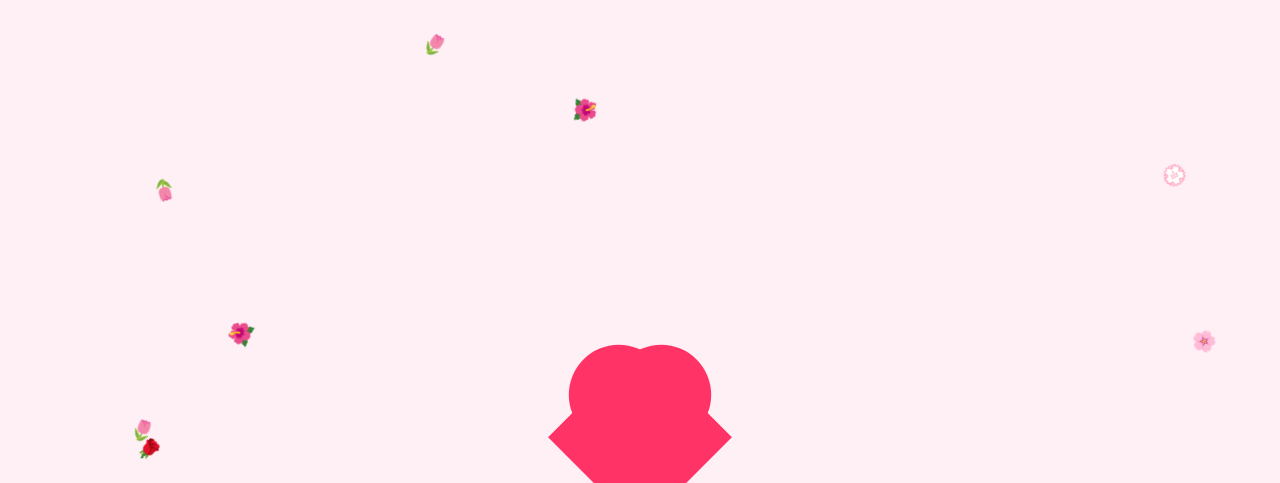
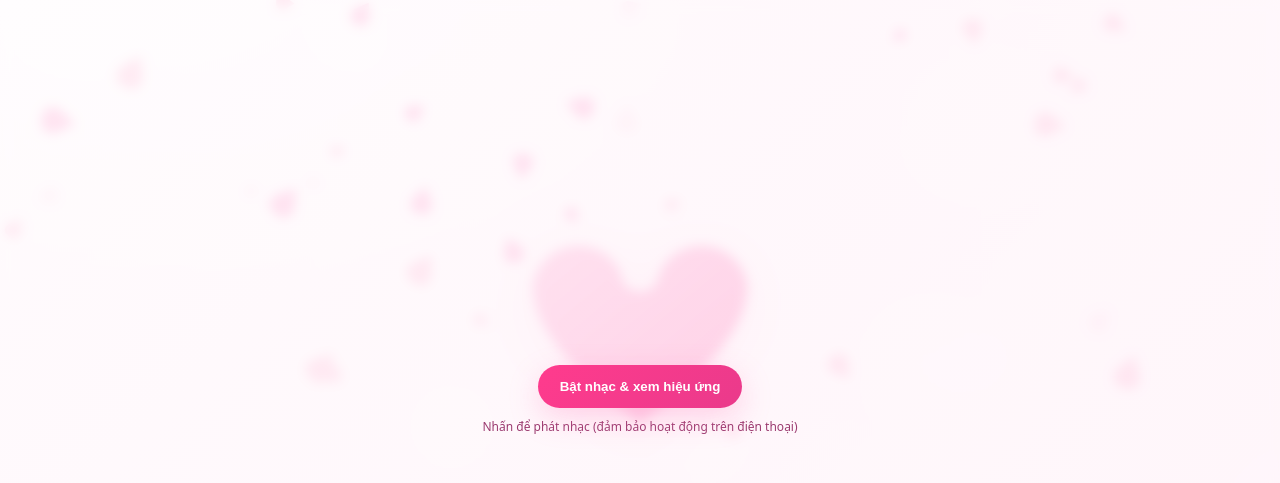
Before and after one commit to tranthithuy1606/github.io, a plain HTML site: page index.html in a window 1280 px wide. Shown: the top 483 px of the page. Drawn offline with Linux system fonts and the light colour scheme.

Commit message:
Update index.html

```diff
--- a/index.html
+++ b/index.html
@@ -1,96 +1,220 @@
 <!DOCTYPE html>
 <html lang="vi">
 <head>
-  <meta charset="UTF-8">
+  <meta charset="UTF-8" />
+  <meta name="viewport" content="width=device-width,initial-scale=1" />
   <title>Chúc mừng 20/10 💖</title>
   <style>
-    body {
-      margin: 0;
-      overflow: hidden;
-      background-color: #fff0f5;
-      display: flex;
-      justify-content: center;
-      align-items: center;
-      height: 100vh;
-      flex-direction: column;
-      font-family: 'Segoe Script', cursive;
+    :root{
+      --pink:#ff3b8d; --rose:#ff6aa2; --magenta:#ea3a8b;
+      --bg1:#fde7f1; --bg2:#fff0f7; --text:#b31364;
+    }
+    *{box-sizing:border-box}
+    html,body{height:100%;margin:0;font-family: 'Poppins', system-ui, -apple-system, Segoe UI, Roboto, Arial, sans-serif;}
+    body{
+      overflow:hidden; color:var(--text);
+      background:
+        radial-gradient(1200px 800px at 10% -10%, #fff6fb 0%, transparent 60%),
+        radial-gradient(900px 600px at 110% 10%, #ffeef7 0%, transparent 60%),
+        linear-gradient(135deg, var(--bg1), var(--bg2));
     }
 
-    .heart {
-      position: relative;
-      width: 100px;
-      height: 90px;
-      background: transparent;
-      opacity: 0;
-      animation: showHeart 3s ease-in-out forwards;
+    /* Bokeh */
+    .bokeh{
+      position:fixed; inset:0; pointer-events:none; overflow:hidden;
+      filter: blur(8px) saturate(110%);
+    }
+    .bokeh span{
+      position:absolute; width:140px; height:140px; border-radius:50%;
+      background: radial-gradient(#ffffffaa, #ffffff20 60%, transparent 70%);
+      animation: float var(--dur) linear infinite;
+      left: var(--x);
+      top: var(--y);
+    }
+    @keyframes float{
+      from{ transform: translateY(20vh) scale(var(--s)); opacity:.6;}
+      to{ transform: translateY(-120vh) scale(var(--s)); opacity:0;}
     }
 
-    .heart::before,
-    .heart::after {
-      content: "";
-      position: absolute;
-      width: 100px;
-      height: 160px;
-      background: #ff3366;
-      border-radius: 100px 100px 0 0;
-      transform: rotate(-45deg);
-      top: 0;
-      left: 0;
+    /* Khung trung tâm */
+    .stage{
+      position:relative; height:100%; display:flex; align-items:center; justify-content:center; flex-direction:column; gap:28px; text-align:center;
     }
 
-    .heart::after {
-      left: auto;
-      right: 0;
-      transform: rotate(45deg);
+    /* Trái tim SVG */
+    .heartWrap{opacity:0; transform:scale(.7); animation: heartIn 2.8s ease forwards .2s; filter: drop-shadow(0 10px 30px #ff5aa84d);}
+    @keyframes heartIn{
+      0%{opacity:0; transform:scale(.4)}
+      60%{opacity:1; transform:scale(1.12)}
+      100%{opacity:1; transform:scale(1)}
+    }
+    .heart{
+      width:min(38vmin,240px);
+      aspect-ratio:1/1;
+      fill:url(#g);
+      animation:pulse 2.2s ease-in-out infinite 3.2s;
+    }
+    @keyframes pulse{
+      0%,100%{transform:scale(1)}
+      50%{transform:scale(1.06)}
     }
 
-    @keyframes showHeart {
-      0% {transform: scale(0.2); opacity: 0;}
-      50% {transform: scale(1.2); opacity: 1;}
-      100% {transform: scale(1); opacity: 1;}
+    /* Chữ cuối */
+    .title{
+      font-weight:700; letter-spacing:.5px; font-size:min(6.2vmin,36px);
+      opacity:0; transform:translateY(12px);
+      animation: showText .9s ease-out forwards 4.2s, type 3.2s steps(30,end) 4.2s forwards;
+      white-space:nowrap; overflow:hidden; border-right: 2px solid transparent;
     }
+    @keyframes showText{to{opacity:1; transform:translateY(0)}}
+    @keyframes type{ from{width:0} to{width:100%} }
 
-    .flower {
-      position: absolute;
-      top: -10px;
-      font-size: 20px;
-      animation: fall linear forwards;
+    .subtitle{opacity:0; font-size:14px; letter-spacing:.3px}
+    .subtitle.show{animation:fade .9s ease-out forwards 6.8s}
+    @keyframes fade{to{opacity:.9}}
+
+    /* Canvas hoa rơi */
+    canvas#petals{position:fixed; inset:0; pointer-events:none;}
+
+    /* Nút bật nhạc */
+    .gate{
+      position:fixed; inset:0; display:grid; place-items:center; background:linear-gradient(135deg,#ffffffcc,#fff6fbcc); backdrop-filter: blur(6px);
+      transition:opacity .5s ease; z-index:20;
     }
-
-    @keyframes fall {
-      0% {transform: translateY(0) rotate(0);}
-      100% {transform: translateY(100vh) rotate(720deg);}
+    .gate.hide{opacity:0; visibility:hidden}
+    .btn{
+      background: linear-gradient(135deg, var(--pink), var(--magenta));
+      color:white; border:none; padding:14px 22px; border-radius:999px; font-weight:700; cursor:pointer;
+      box-shadow: 0 10px 30px #ff7ab94d; transform:translateY(0); transition: transform .15s ease, box-shadow .2s ease;
     }
-
-    .text {
-      font-size: 2em;
-      color: #e60073;
-      opacity: 0;
-      animation: showText 3s ease-in 5s forwards;
-    }
-
-    @keyframes showText {
-      0% {opacity: 0; transform: translateY(30px);}
-      100% {opacity: 1; transform: translateY(0);}
-    }
+    .btn:hover{transform:translateY(-2px); box-shadow:0 14px 34px #ff7ab966}
+    .btn:active{transform:translateY(0)}
+    .hint{margin-top:10px; color:#9b3a6f; font-size:12px}
   </style>
 </head>
 <body>
-  <div class="heart"></div>
-  <div class="text">💐 Chúc mừng Ngày Phụ Nữ Việt Nam 20/10 💐</div>
+  <!-- Lớp bokeh lung linh -->
+  <div class="bokeh" aria-hidden="true"></div>
+
+  <!-- Cánh hoa rơi -->
+  <canvas id="petals"></canvas>
+
+  <!-- Nội dung trung tâm -->
+  <div class="stage" aria-live="polite">
+    <div class="heartWrap">
+      <svg class="heart" viewBox="0 0 100 100" aria-label="Trái tim">
+        <defs>
+          <linearGradient id="g" x1="0" y1="0" x2="1" y2="1">
+            <stop offset="0%" stop-color="#ff7ab9"/>
+            <stop offset="50%" stop-color="#ff4fa2"/>
+            <stop offset="100%" stop-color="#ff2d8c"/>
+          </linearGradient>
+        </defs>
+        <path d="M50 86 C20 62 6 46 6 29 a19 19 0 0 1 36 -5 a1 1 0 0 0 16 0 a19 19 0 0 1 36 5 c0 17 -14 33 -44 57z"/>
+      </svg>
+    </div>
+    <div class="title">💐 Chúc mừng Ngày Phụ Nữ Việt Nam 20/10 💐</div>
+    <div class="subtitle">Từ Thiên Hương Phát & Emy – kính gửi lời yêu thương!</div>
+  </div>
+
+  <!-- Nút mở nhạc -->
+  <div class="gate" id="gate">
+    <div style="text-align:center">
+      <button class="btn" id="start">Bật nhạc & xem hiệu ứng</button>
+      <div class="hint">Nhấn để phát nhạc (đảm bảo hoạt động trên điện thoại)</div>
+    </div>
+  </div>
+
+  <!-- Nhạc nền: thay bằng file trong repo của bạn, ví dụ music.mp3 -->
+  <audio id="bgm" src="music.mp3" loop preload="auto"></audio>
 
   <script>
-    // Tạo hiệu ứng hoa rơi
-    const flowers = ['🌸', '🌷', '🌺', '💮', '🌹'];
-    setInterval(() => {
-      const flower = document.createElement('div');
-      flower.classList.add('flower');
-      flower.innerText = flowers[Math.floor(Math.random() * flowers.length)];
-      flower.style.left = Math.random() * window.innerWidth + 'px';
-      flower.style.animationDuration = (3 + Math.random() * 3) + 's';
-      document.body.appendChild(flower);
-      setTimeout(() => flower.remove(), 6000);
-    }, 300);
+    // --------- Bật nhạc & reveal ----------
+    const btn = document.getElementById('start');
+    const gate = document.getElementById('gate');
+    const bgm = document.getElementById('bgm');
+    const subtitle = document.querySelector('.subtitle');
+
+    btn.addEventListener('click', async () => {
+      try {
+        bgm.volume = 0; // fade-in
+        await bgm.play();
+        gate.classList.add('hide');
+        subtitle.classList.add('show');
+        let v = 0;
+        const fade = setInterval(() => { v += 0.02; bgm.volume = Math.min(v, 0.6); if (v>=0.6) clearInterval(fade); }, 80);
+      } catch(e){
+        alert('Trình duyệt chặn tự phát nhạc. Hãy thử nhấn lại nhé!');
+      }
+    });
+
+    // --------- Bokeh tạo sẵn ----------
+    (function makeBokeh(){
+      const holder = document.querySelector('.bokeh');
+      for (let i=0;i<14;i++){
+        const s = document.createElement('span');
+        s.style.setProperty('--x', Math.random()*100+'%');
+        s.style.setProperty('--y', Math.random()*100+'%');
+        s.style.setProperty('--dur', (8+Math.random()*10)+'s');
+        s.style.setProperty('--s', (0.5+Math.random()*1.4).toFixed(2));
+        holder.appendChild(s);
+      }
+    })();
+
+    // --------- Cánh hoa rơi bằng canvas ----------
+    const canvas = document.getElementById('petals');
+    const ctx = canvas.getContext('2d');
+    let W, H, petals=[];
+    function resize(){
+      W = canvas.width = innerWidth;
+      H = canvas.height = innerHeight;
+    }
+    addEventListener('resize', resize); resize();
+
+    function Petal(){
+      this.x = Math.random()*W;
+      this.y = -20 - Math.random()*H;
+      this.r = 6 + Math.random()*10;
+      this.speed = 0.8 + Math.random()*1.2;
+      this.swing = Math.random()*2 + 1;
+      this.angle = Math.random()*Math.PI*2;
+      this.omega = (Math.random()*0.02 + 0.01) * (Math.random()<.5?-1:1);
+      this.color = ['#ff9ec4','#ff7ab9','#ffd1e4'][Math.floor(Math.random()*3)];
+    }
+    Petal.prototype.update = function(){
+      this.y += this.speed;
+      this.angle += this.omega;
+      this.x += Math.sin(this.angle)*this.swing;
+      if (this.y - this.r > H || this.x < -50 || this.x > W+50) {
+        // reset
+        Petal.call(this);
+        this.y = -20;
+      }
+    }
+    Petal.prototype.draw = function(){
+      ctx.save();
+      ctx.translate(this.x, this.y);
+      ctx.rotate(this.angle*0.6);
+      // cánh hoa kiểu “drop”
+      ctx.fillStyle = this.color;
+      ctx.beginPath();
+      ctx.moveTo(0, -this.r);
+      ctx.quadraticCurveTo(this.r, -this.r, this.r*0.8, 0);
+      ctx.quadraticCurveTo(this.r*0.2, this.r*0.9, 0, this.r*1.2);
+      ctx.quadraticCurveTo(-this.r*0.2, this.r*0.9, -this.r*0.8, 0);
+      ctx.quadraticCurveTo(-this.r, -this.r, 0, -this.r);
+      ctx.closePath();
+      ctx.fill();
+      ctx.restore();
+    }
+
+    for (let i=0;i<80;i++) petals.push(new Petal());
+    function loop(){
+      ctx.clearRect(0,0,W,H);
+      petals.forEach(p=>{p.update(); p.draw()});
+      requestAnimationFrame(loop);
+    }
+    loop();
   </script>
 </body>
 </html>
```
